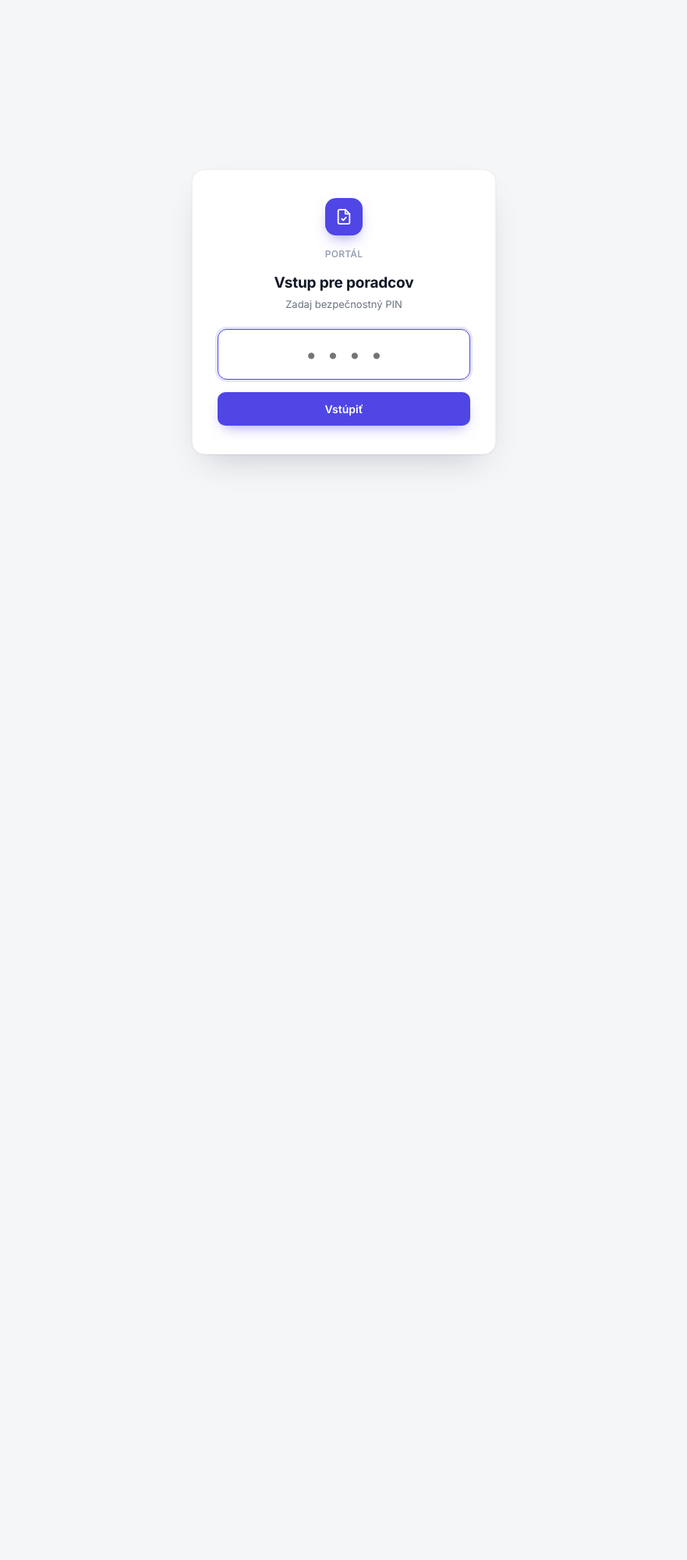
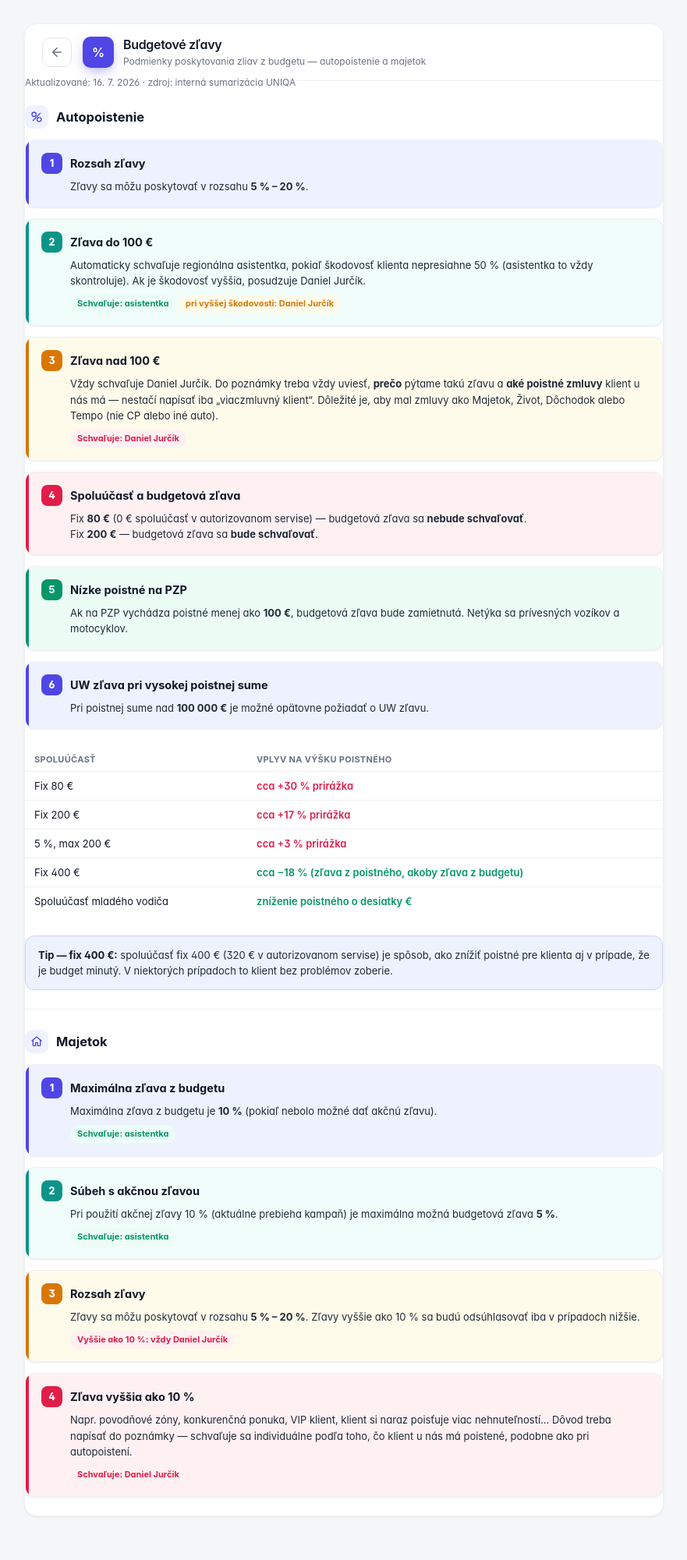
Before and after one commit to vmoscak/formulare, a PHP site: page /budgetove-zlavy/index.html in a window 1280 px wide. Shown: the whole page at 78% size, without its empty margins (199-1080 px from the left). Before the commit the page ends 602 px from the top, so only its background shows below. Run offline with PHP 8.4, Linux system fonts and the light colour scheme; a stand-in replaces the project's code that opens the database connection.

Commit message:
Nový nástroj: Budgetové zľavy — referenčná stránka pravidiel UNIQA
Prehľadná referenčná stránka podmienok poskytovania zliav z budgetu pri
autopoistení (limity, schvaľovanie podľa výšky/škodovosti, spoluúčasť,
prirážky) a majetku (limity, akčná zľava, individuálne schvaľovanie).
Zaradené do skupiny UNIQA v tools-registry.php a pridané ako rýchly
odkaz vedľa "Moje dokumenty" v hornej lište (Domov + kategórie).

Co-Authored-By: Claude Sonnet 5 <noreply@anthropic.com>

```diff
--- /dev/null
+++ b/budgetove-zlavy/index.html
@@ -0,0 +1,142 @@
+<!DOCTYPE html>
+<html lang="sk"><head>
+<meta charset="UTF-8">
+<meta name="viewport" content="width=device-width, initial-scale=1.0">
+<title>Budgetové zľavy</title>
+
+<script src="../assets/theme-init.js"></script>
+<link rel="stylesheet" href="../assets/ui.css?v=12">
+<style>
+  .bz-updated{font-size:12px; color:var(--muted); margin:-6px 0 22px;}
+  .bz-section-title{display:flex; align-items:center; gap:10px; margin:0 0 14px;}
+  .bz-section-title h2{margin:0; font-size:16.5px; font-weight:700; color:var(--ink);}
+  .bz-section-title .ico{width:30px; height:30px; border-radius:9px; background:var(--accent-soft); color:var(--accent);
+    display:flex; align-items:center; justify-content:center; flex-shrink:0;}
+  .bz-approver{display:inline-block; font-size:11px; font-weight:700; padding:3px 9px; border-radius:999px; margin-top:8px;}
+  .bz-approver.asist{background:var(--good-soft); color:var(--good);}
+  .bz-approver.daniel{background:var(--rose-soft); color:var(--rose);}
+  .bz-approver.both{background:var(--amber-soft); color:var(--amber);}
+  .bz-callout{border:1px solid var(--accent-line); background:var(--accent-soft); border-radius:var(--radius-xl);
+    padding:14px 16px; margin:0 0 24px; font-size:13px; color:var(--ink-2); line-height:1.55;}
+  .bz-callout b{color:var(--ink);}
+  .bz-table-wrap{overflow-x:auto; margin:0 0 26px;}
+  .bz-table{width:100%; border-collapse:collapse; font-size:13px;}
+  .bz-table th{text-align:left; font-size:11px; font-weight:700; text-transform:uppercase; letter-spacing:.03em;
+    color:var(--muted); padding:8px 12px; border-bottom:1px solid var(--border);}
+  .bz-table td{padding:10px 12px; border-bottom:1px solid var(--border); color:var(--ink);}
+  .bz-table tr:last-child td{border-bottom:none;}
+  .bz-table .neg{color:var(--rose); font-weight:600;}
+  .bz-table .pos{color:var(--good); font-weight:600;}
+  .bz-divider{height:1px; background:var(--border); margin:0 0 26px;}
+</style>
+</head>
+<body>
+
+<div class="app">
+  <div class="head">
+    <div class="head-left">
+      <a href="../uniqa-tlaciva.php" class="back-btn" title="Späť na tlačivá UNIQA">
+        <svg width="18" height="18" viewBox="0 0 24 24" fill="none" stroke="currentColor" stroke-width="2.2" stroke-linecap="round" stroke-linejoin="round" aria-hidden="true"><path d="M19 12H5M12 19l-7-7 7-7"/></svg>
+      </a>
+      <div class="brand">
+        <div class="logo">%</div>
+        <div>
+          <b>Budgetové zľavy</b><br>
+          <small>Podmienky poskytovania zliav z budgetu — autopoistenie a majetok</small>
+        </div>
+      </div>
+    </div>
+  </div>
+
+  <p class="bz-updated">Aktualizované: 16. 7. 2026 · zdroj: interná sumarizácia UNIQA</p>
+
+  <div class="bz-section-title">
+    <span class="ico"><svg width="16" height="16" viewBox="0 0 24 24" fill="none" stroke="currentColor" stroke-width="2" stroke-linecap="round" stroke-linejoin="round" aria-hidden="true"><circle cx="7" cy="7" r="4"/><circle cx="17" cy="17" r="4"/><line x1="19" y1="5" x2="5" y2="19"/></svg></span>
+    <h2>Autopoistenie</h2>
+  </div>
+  <div class="rec-list">
+    <div class="rec-card">
+      <div class="rc-title"><span class="rc-num">1</span>Rozsah zľavy</div>
+      <div class="rc-why">Zľavy sa môžu poskytovať v rozsahu <b>5 % – 20 %</b>.</div>
+    </div>
+    <div class="rec-card">
+      <div class="rc-title"><span class="rc-num">2</span>Zľava do 100 €</div>
+      <div class="rc-why">Automaticky schvaľuje regionálna asistentka, pokiaľ škodovosť klienta nepresiahne 50 % (asistentka to vždy skontroluje). Ak je škodovosť vyššia, posudzuje Daniel Jurčík.
+        <br><span class="bz-approver asist">Schvaľuje: asistentka</span> <span class="bz-approver both">pri vyššej škodovosti: Daniel Jurčík</span>
+      </div>
+    </div>
+    <div class="rec-card">
+      <div class="rc-title"><span class="rc-num">3</span>Zľava nad 100 €</div>
+      <div class="rc-why">Vždy schvaľuje Daniel Jurčík. Do poznámky treba vždy uviesť, <b>prečo</b> pýtame takú zľavu a <b>aké poistné zmluvy</b> klient u nás má — nestačí napísať iba „viaczmluvný klient“. Dôležité je, aby mal zmluvy ako Majetok, Život, Dôchodok alebo Tempo (nie CP alebo iné auto).
+        <br><span class="bz-approver daniel">Schvaľuje: Daniel Jurčík</span>
+      </div>
+    </div>
+    <div class="rec-card">
+      <div class="rc-title"><span class="rc-num">4</span>Spoluúčasť a budgetová zľava</div>
+      <div class="rc-why">
+        Fix <b>80 €</b> (0 € spoluúčasť v autorizovanom servise) — budgetová zľava sa <b>nebude schvaľovať</b>.<br>
+        Fix <b>200 €</b> — budgetová zľava sa <b>bude schvaľovať</b>.
+      </div>
+    </div>
+    <div class="rec-card">
+      <div class="rc-title"><span class="rc-num">5</span>Nízke poistné na PZP</div>
+      <div class="rc-why">Ak na PZP vychádza poistné menej ako <b>100 €</b>, budgetová zľava bude zamietnutá. Netýka sa prívesných vozíkov a motocyklov.</div>
+    </div>
+    <div class="rec-card">
+      <div class="rc-title"><span class="rc-num">6</span>UW zľava pri vysokej poistnej sume</div>
+      <div class="rc-why">Pri poistnej sume nad <b>100 000 €</b> je možné opätovne požiadať o UW zľavu.</div>
+    </div>
+  </div>
+
+  <div class="bz-table-wrap">
+    <table class="bz-table">
+      <thead><tr><th>Spoluúčasť</th><th>Vplyv na výšku poistného</th></tr></thead>
+      <tbody>
+        <tr><td>Fix 80 €</td><td class="neg">cca +30 % prirážka</td></tr>
+        <tr><td>Fix 200 €</td><td class="neg">cca +17 % prirážka</td></tr>
+        <tr><td>5 %, max 200 €</td><td class="neg">cca +3 % prirážka</td></tr>
+        <tr><td>Fix 400 €</td><td class="pos">cca −18 % (zľava z poistného, akoby zľava z budgetu)</td></tr>
+        <tr><td>Spoluúčasť mladého vodiča</td><td class="pos">zníženie poistného o desiatky €</td></tr>
+      </tbody>
+    </table>
+  </div>
+
+  <div class="bz-callout">
+    <b>Tip — fix 400 €:</b> spoluúčasť fix 400 € (320 € v autorizovanom servise) je spôsob, ako znížiť poistné pre klienta aj v prípade, že je budget minutý. V niektorých prípadoch to klient bez problémov zoberie.
+  </div>
+
+  <div class="bz-divider"></div>
+
+  <div class="bz-section-title">
+    <span class="ico"><svg width="16" height="16" viewBox="0 0 24 24" fill="none" stroke="currentColor" stroke-width="2" stroke-linecap="round" stroke-linejoin="round" aria-hidden="true"><path d="M3 10.5L12 3l9 7.5"/><path d="M5 9v10a1 1 0 0 0 1 1h4v-6h4v6h4a1 1 0 0 0 1-1V9"/></svg></span>
+    <h2>Majetok</h2>
+  </div>
+  <div class="rec-list">
+    <div class="rec-card">
+      <div class="rc-title"><span class="rc-num">1</span>Maximálna zľava z budgetu</div>
+      <div class="rc-why">Maximálna zľava z budgetu je <b>10 %</b> (pokiaľ nebolo možné dať akčnú zľavu).
+        <br><span class="bz-approver asist">Schvaľuje: asistentka</span>
+      </div>
+    </div>
+    <div class="rec-card">
+      <div class="rc-title"><span class="rc-num">2</span>Súbeh s akčnou zľavou</div>
+      <div class="rc-why">Pri použití akčnej zľavy 10 % (aktuálne prebieha kampaň) je maximálna možná budgetová zľava <b>5 %</b>.
+        <br><span class="bz-approver asist">Schvaľuje: asistentka</span>
+      </div>
+    </div>
+    <div class="rec-card">
+      <div class="rc-title"><span class="rc-num">3</span>Rozsah zľavy</div>
+      <div class="rc-why">Zľavy sa môžu poskytovať v rozsahu <b>5 % – 20 %</b>. Zľavy vyššie ako 10 % sa budú odsúhlasovať iba v prípadoch nižšie.
+        <br><span class="bz-approver daniel">Vyššie ako 10 %: vždy Daniel Jurčík</span>
+      </div>
+    </div>
+    <div class="rec-card">
+      <div class="rc-title"><span class="rc-num">4</span>Zľava vyššia ako 10 %</div>
+      <div class="rc-why">Napr. povodňové zóny, konkurenčná ponuka, VIP klient, klient si naraz poisťuje viac nehnuteľností… Dôvod treba napísať do poznámky — schvaľuje sa individuálne podľa toho, čo klient u nás má poistené, podobne ako pri autopoistení.
+        <br><span class="bz-approver daniel">Schvaľuje: Daniel Jurčík</span>
+      </div>
+    </div>
+  </div>
+
+</div>
+</body></html>
--- a/inc-tools-page.php
+++ b/inc-tools-page.php
@@ -95,6 +95,7 @@ $arrow = '<svg width="15" height="15" viewBox="0 0 24 24" fill="none" stroke="cu
   </div>
   <div class="tb-actions">
     <a class="pillbtn" href="/moje-dokumenty.php">Moje dokumenty</a>
+    <a class="pillbtn" href="/budgetove-zlavy/">Budgetové zľavy</a>
     <span class="who">
       <span class="ini" style="background:<?= htmlspecialchars($me['color']) ?>;"><?= htmlspecialchars(advisorInitials($me['name'])) ?></span>
       <b><?= htmlspecialchars($me['name']) ?></b>
--- a/tools-registry.php
+++ b/tools-registry.php
@@ -146,6 +146,10 @@ $TOOL_CATEGORIES = [
         ['href' => 'zmena-spravcu-zmluvy/', 'name' => 'Zmena správcu zmluvy', 'ico' => 'swap', 'color' => 'emerald',
          'desc' => 'Príloha 3 (UNIQA) – presný pretlač zadaných údajov na oficiálnu predlohu, až 5 zmlúv na jednu žiadosť.'],
     ]],
+    ['title' => 'Interné pravidlá', 'group' => 'uniqa', 'tools' => [
+        ['href' => 'budgetove-zlavy/', 'name' => 'Budgetové zľavy', 'ico' => 'percent', 'color' => 'amber',
+         'desc' => 'Podmienky poskytovania zliav z budgetu pri autopoistení a majetku – limity, schvaľovanie, prirážky podľa spoluúčasti.'],
+    ]],
 ];
 
 /** Slug nástroja z href ('wizard-poistenie/' -> 'wizard-poistenie') — kľúč pre disabled_tools. */
--- a/uvod.php
+++ b/uvod.php
@@ -150,6 +150,7 @@ $EVT_SK_MONTHS_SHORT = ['', 'JAN', 'FEB', 'MAR', 'APR', 'MÁJ', 'JÚN', 'JÚL',
   </div>
   <div class="tb-actions">
     <a class="pillbtn" href="/moje-dokumenty.php">Moje dokumenty</a>
+    <a class="pillbtn" href="/budgetove-zlavy/">Budgetové zľavy</a>
     <span class="who">
       <span class="ini" style="background:<?= h($me['color']) ?>;"><?= h(advisorInitials($me['name'])) ?></span>
       <b><?= h($me['name']) ?></b>
```
